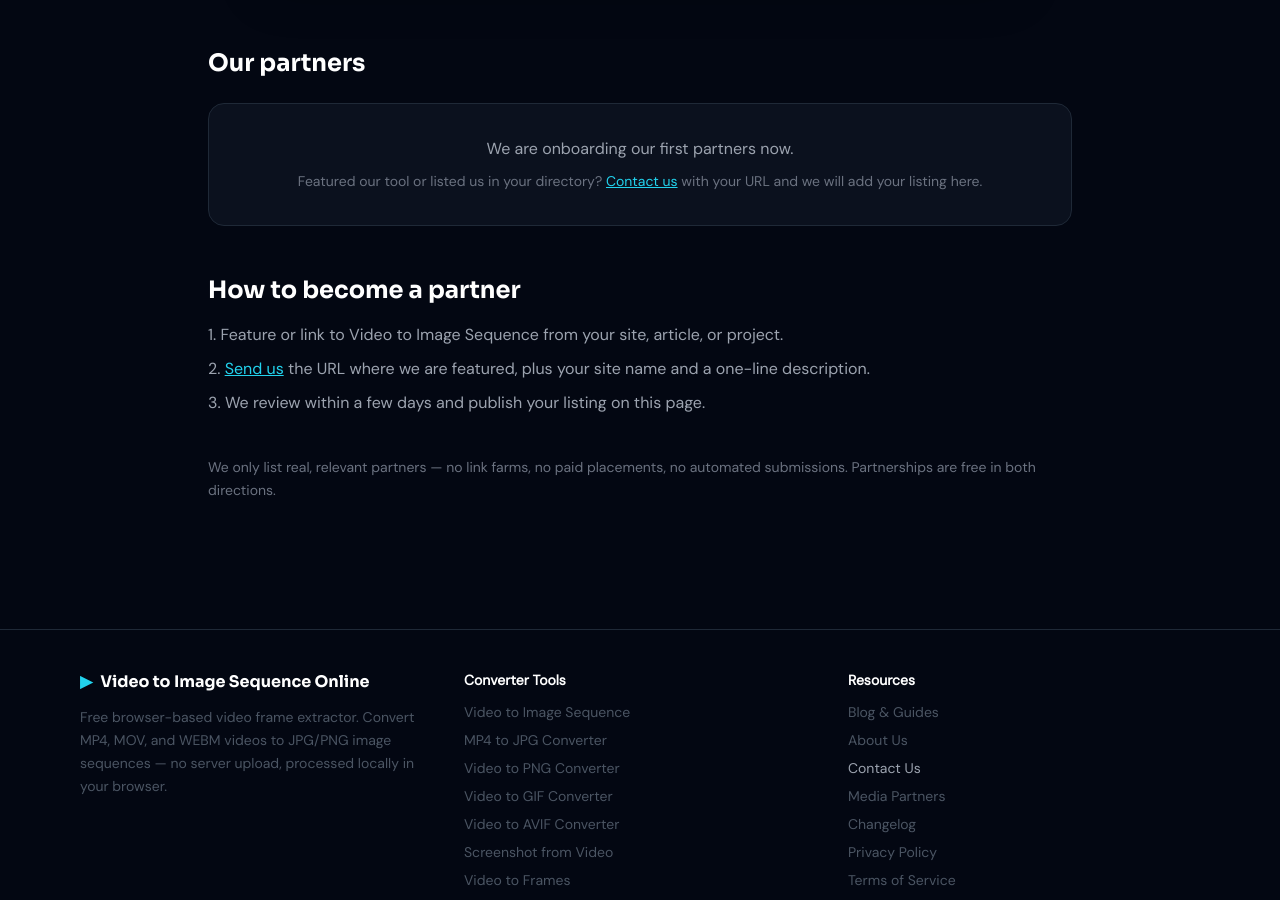
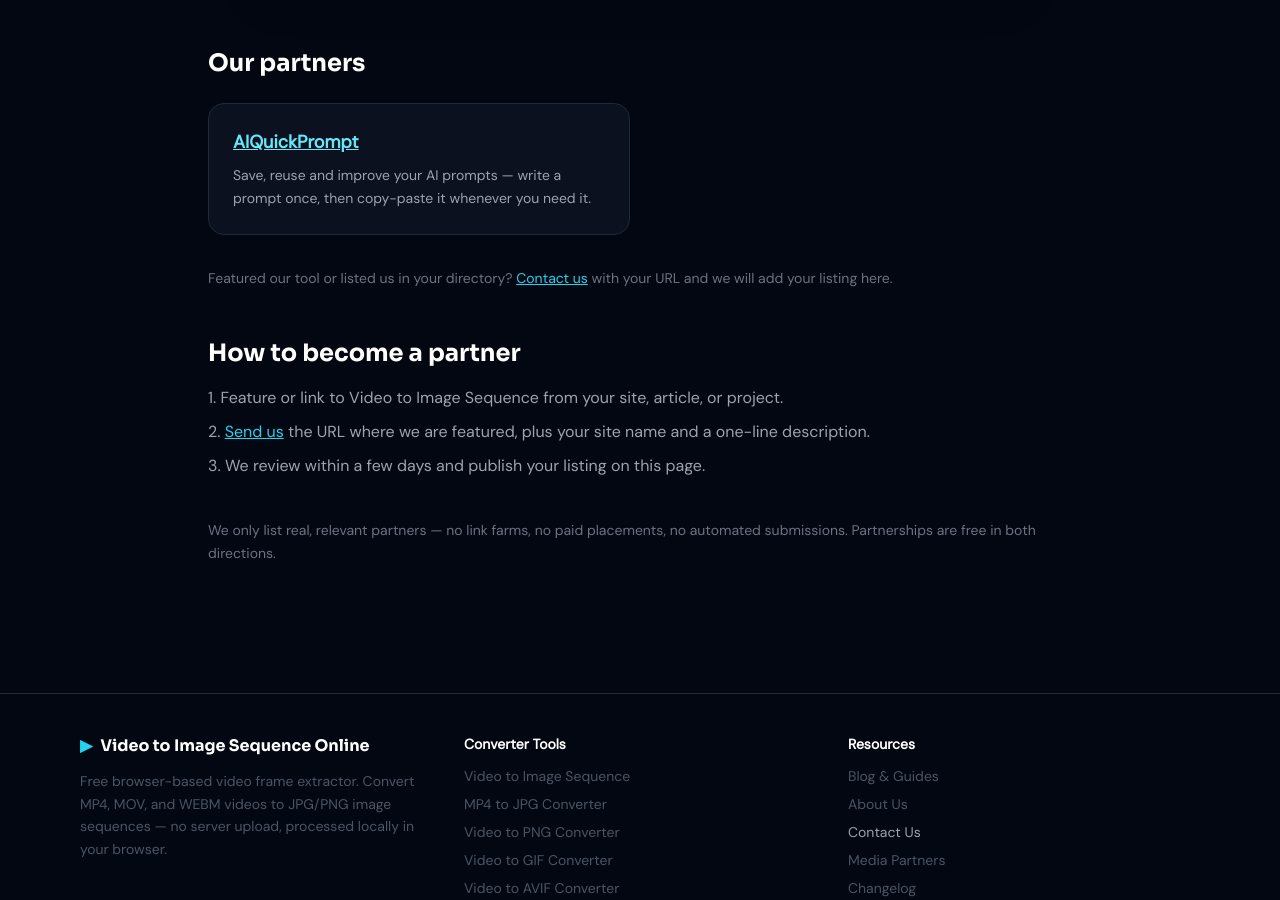
Before and after one commit to msachal5700/video-to-image-sequence, a React (Vite) app: page /media-partner in a window 1280 px wide. Shown: the part 810-1710 px from the top of the page. Built offline with nearby package versions, Linux system fonts and the light colour scheme.

Commit message:
feat: list AIQuickPrompt on /media-partner (MarketMe link exchange — their Step 3 mention of VTIS is live, verified 2026-11-20; followed link, one-line description; placeholder replaced)

```diff
--- a/pages/MediaPartner.tsx
+++ b/pages/MediaPartner.tsx
@@ -21,6 +21,14 @@ const PARTNER_TYPES = [
   {
     title: 'Integration partners',
     body: 'Building a video pipeline, dataset tool, or creative app? Talk to us about deep links, embed-friendly URLs, and co-marketing around frame extraction workflows.',
+  },
+];
+
+const PARTNERS = [
+  {
+    name: 'AIQuickPrompt',
+    url: 'https://aiquickprompt.com',
+    body: 'Save, reuse and improve your AI prompts — write a prompt once, then copy-paste it whenever you need it.',
   },
 ];
 
@@ -92,18 +100,33 @@ const MediaPartner: React.FC = () => {
         <h2 className="text-2xl font-bold text-white font-display mb-6">
           Our partners
         </h2>
-        <div className="bg-gray-900/60 border border-gray-800 rounded-2xl p-8 mb-12 text-center">
-          <p className="text-gray-400 leading-relaxed mb-2">
-            We are onboarding our first partners now.
-          </p>
-          <p className="text-gray-500 text-sm leading-relaxed">
-            Featured our tool or listed us in your directory?{' '}
-            <Link to="/contact" className="text-cyan-400 hover:text-cyan-300 underline">
-              Contact us
-            </Link>{' '}
-            with your URL and we will add your listing here.
-          </p>
+        <div className="grid md:grid-cols-2 gap-5 mb-8">
+          {PARTNERS.map((p) => (
+            <div
+              key={p.name}
+              className="bg-gray-900/60 border border-gray-800 rounded-2xl p-6"
+            >
+              <h3 className="text-lg font-semibold mb-2">
+                <a
+                  href={p.url}
+                  target="_blank"
+                  rel="noopener noreferrer"
+                  className="text-cyan-300 hover:text-cyan-200 underline"
+                >
+                  {p.name}
+                </a>
+              </h3>
+              <p className="text-gray-400 text-sm leading-relaxed">{p.body}</p>
+            </div>
+          ))}
         </div>
+        <p className="text-gray-500 text-sm leading-relaxed mb-12">
+          Featured our tool or listed us in your directory?{' '}
+          <Link to="/contact" className="text-cyan-400 hover:text-cyan-300 underline">
+            Contact us
+          </Link>{' '}
+          with your URL and we will add your listing here.
+        </p>
 
         <h2 className="text-2xl font-bold text-white font-display mb-4">
           How to become a partner
```
